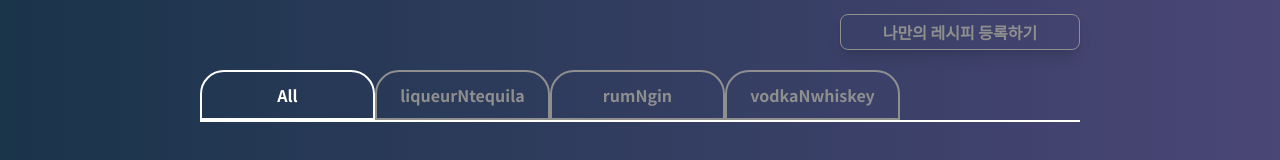
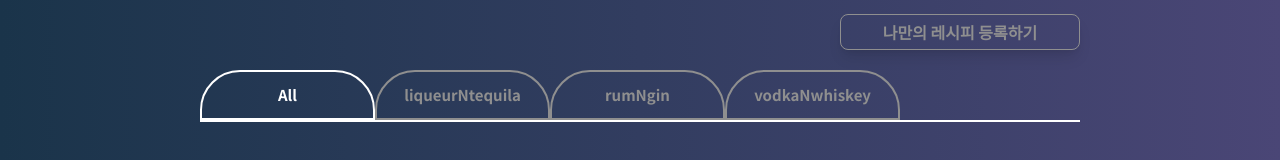
Before and after one commit to codestates-seb/seb44_main_002, a React (Create React App) app in the folder client/: page /category in a window 1280 px wide. Shown: the part 186-346 px from the top of the page. Built offline with nearby package versions, Linux system fonts and the light colour scheme.

Commit message:
chore: 카테고리 border 값 조정

```diff
--- a/client/src/pages/Category/CategoryBtn.js
+++ b/client/src/pages/Category/CategoryBtn.js
@@ -27,9 +27,10 @@ export default function CategoryBtn({
         border-2
         border-solid
 
-         rounded-tl-3xl
-         rounded-tr-3xl
+         rounded-tl-[40px]
+         rounded-tr-[40px]
          font-bold
+         text-[15px]
 
 
 
```
